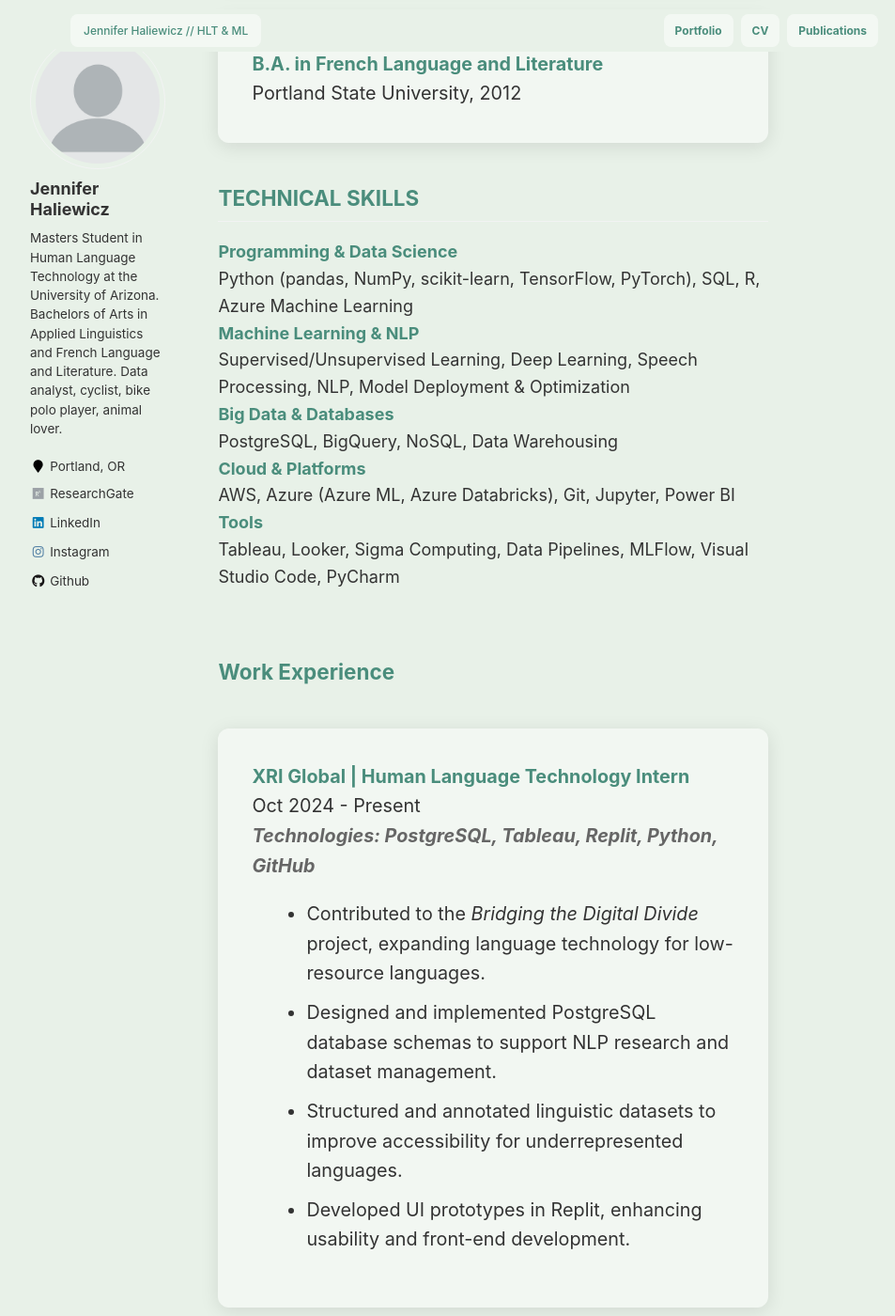
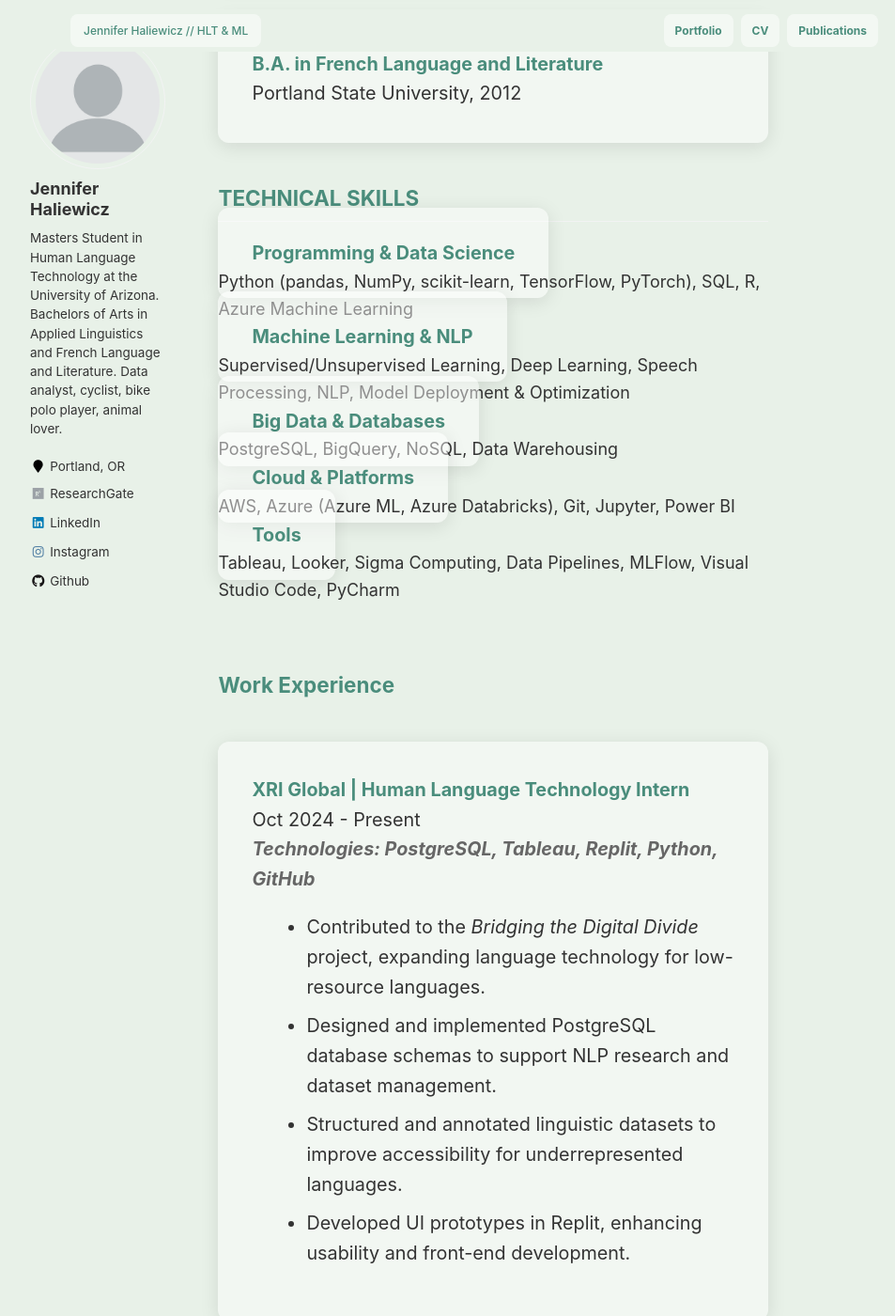
Before and after one commit to rofljen/HLTProfessionalSite, a Jekyll site: the page built from _pages/cv.html, in a window 1280 px wide and 1400 px high, scrolled down 1073 px. Shown: the whole window at 94% size, without its empty margins (135-1088 px from the left). Built offline with Jekyll 4.4.1, drawn with Linux system fonts in a browser that asks for light colours.

Commit message:
Update cv.html

```diff
--- a/_pages/cv.html
+++ b/_pages/cv.html
@@ -99,6 +99,15 @@
             font-weight: bold;
             color: var(--dark-green); /* Ensures headings in the skills list are green */
             margin-bottom: 0.2rem;
+            margin-bottom: 1rem;
+            background-color: rgba(255, 255, 255, 0.45); /* white with 85% opacity */
+            padding: 2rem;
+            border-radius: 12px;
+            box-shadow: 0 4px 20px rgba(0, 0, 0, 0.1);
+            max-width: 700px;
+            margin: 2rem auto;
+            line-height: 1.6;
+            font-size: 1.1rem;
 
         }
 
```
